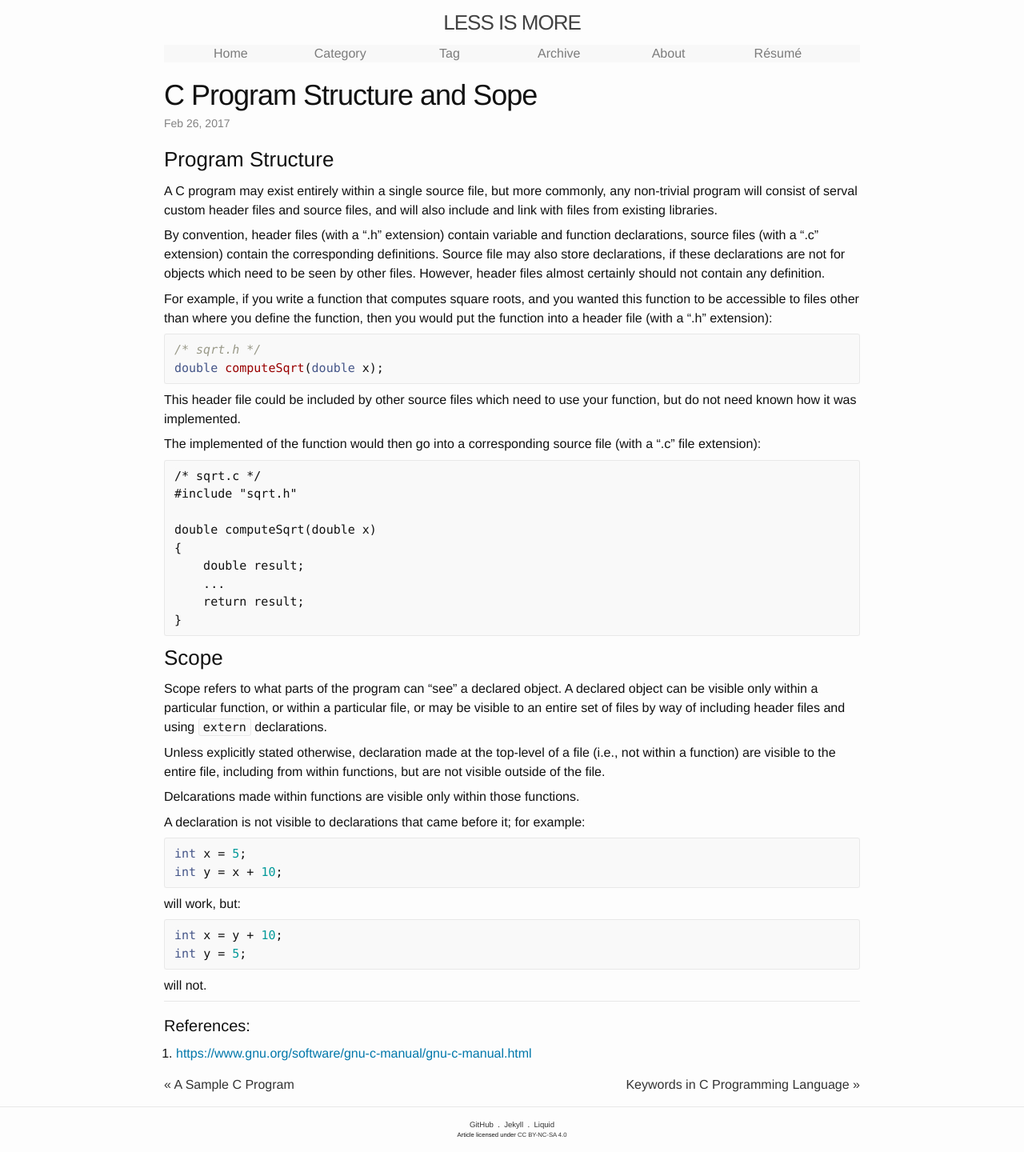
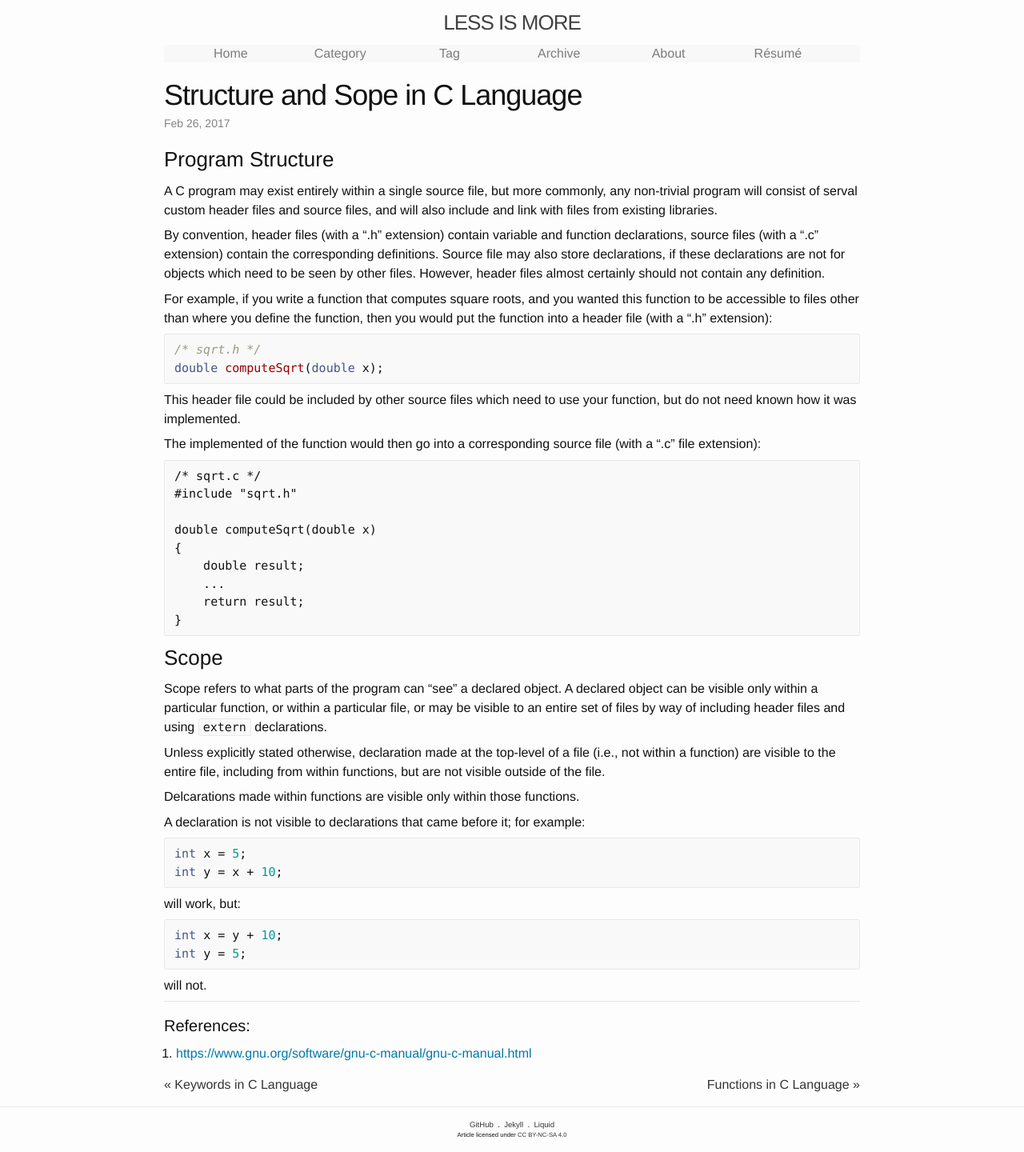
Before and after one commit to ousiax/ousiax.github.io, a Jekyll site: the page built from _posts/2017-02-26-structure-and-sope-in-c-language.md, in a window 1280 px wide. Shown: the whole page at 80% size. Built offline with Jekyll 4.4.1, drawn with Linux system fonts in a browser that asks for light colours.

Commit message:
Rename posts's name

```diff
--- a/_posts/2017-02-26-a-sample-c-program.md
+++ b/_posts/2017-02-26-a-sample-program-in-c-language.md
@@ -1,6 +1,6 @@
 ---
 layout: post
-title: "A Sample C Program"
+title: "A Sample Program in C Language"
 date: 2017-02-26 12-40-33 +0800
 categories: ['C']
 tags: ['C']
--- a/_posts/2017-02-26-keywords-in-c-programming-language.md
+++ b/_posts/2017-02-26-keywords-in-c-language.md
@@ -1,6 +1,6 @@
 ---
 layout: post
-title: "Keywords in C Programming Language"
+title: "Keywords in C Language"
 date: 2017-02-26 09-32-02 +0800
 categories: ['C']
 tags: ['C']
--- a/_posts/2017-02-26-c-program-structure-and-sope.md
+++ b/_posts/2017-02-26-structure-and-sope-in-c-language.md
@@ -1,6 +1,6 @@
 ---
 layout: post
-title: "C Program Structure and Sope"
+title: "Structure and Sope in C Language"
 date: 2017-02-26 12-00-08 +0800
 categories: ['C']
 tags: ['C']
--- a/_posts/2017-02-27-functions-in-c-program-language.md
+++ b/_posts/2017-02-27-functions-in-c-language.md
@@ -1,6 +1,6 @@
 ---
 layout: post
-title: "Functions in C Program Language"
+title: "Functions in C Language"
 date: 2017-02-27 14-43-39 +0800
 categories: ['C']
 tags: ['C']
```
